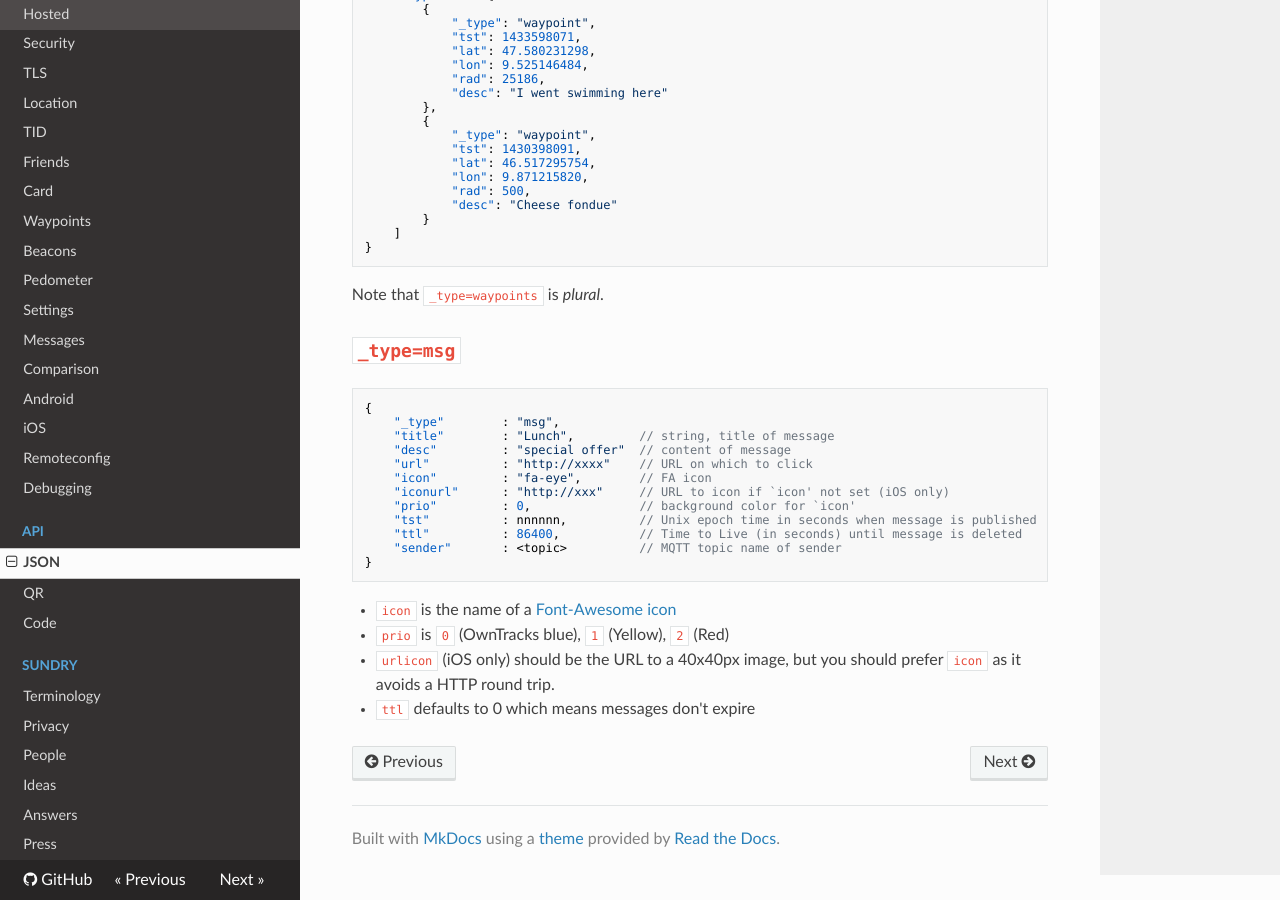
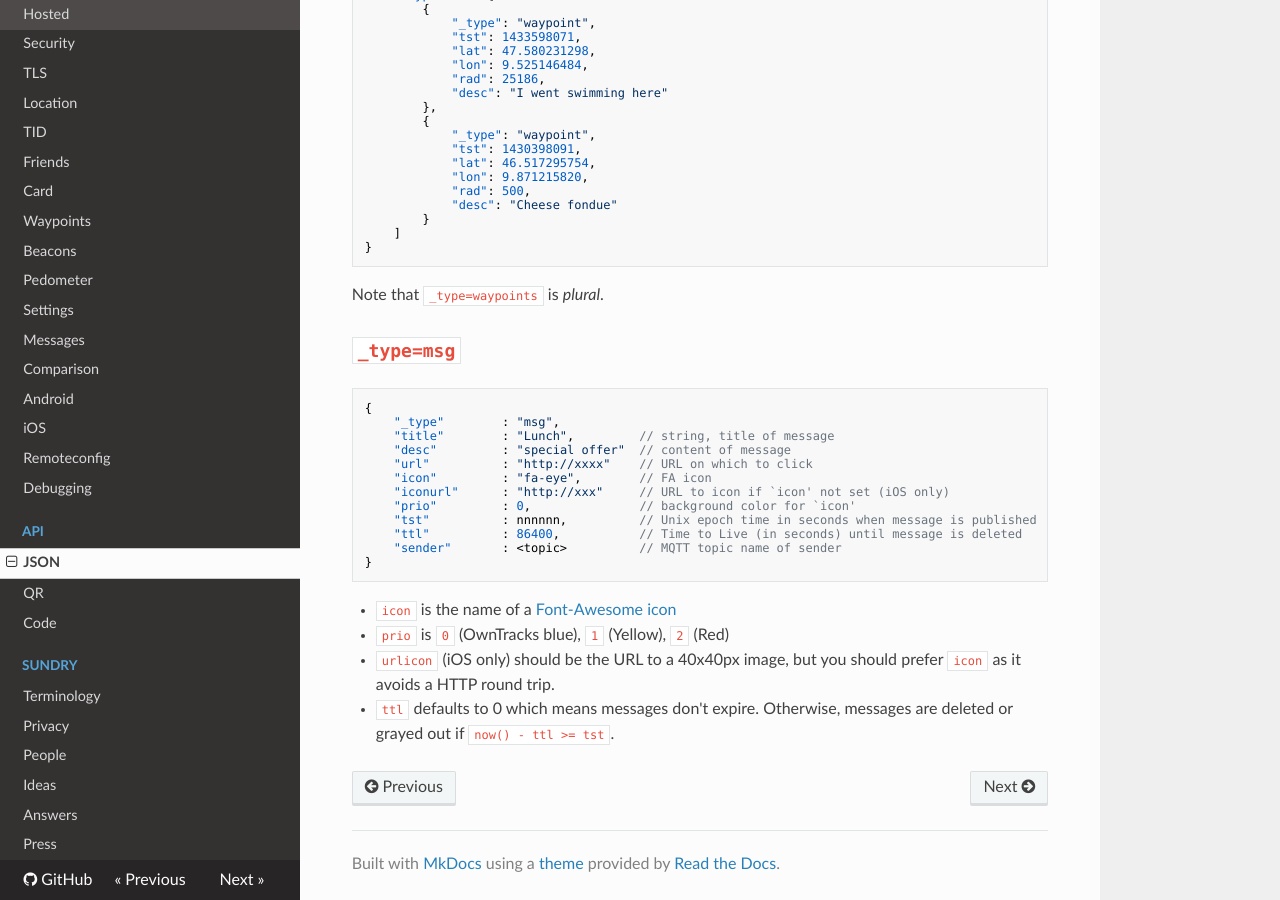
Before and after one commit to owntracks/booklet, an MkDocs documentation site: the page built from docs/tech/json.md, in a window 1280 px wide and 900 px high, scrolled down 8815 px. Built offline with MkDocs 1.6.1, drawn with Linux system fonts in a browser that asks for light colours; nearby versions of some CDN libraries; old or Windows-style settings are respelled for this version of MkDocs.

Commit message:
explain ttl

```diff
--- a/docs/tech/json.md
+++ b/docs/tech/json.md
@@ -413,4 +413,4 @@ Note that `_type=waypoints` is *plural*.
 * `icon` is the name of a [Font-Awesome icon](http://fortawesome.github.io/Font-Awesome/cheatsheet/)
 * `prio` is `0` (OwnTracks blue), `1` (Yellow), `2` (Red)
 * `urlicon` (iOS only) should be the URL to a 40x40px image, but you should prefer `icon` as it avoids a HTTP round trip.
-* `ttl` defaults to 0 which means messages don't expire
+* `ttl` defaults to 0 which means messages don't expire. Otherwise, messages are deleted or grayed out if `now() - ttl >= tst`.
```
